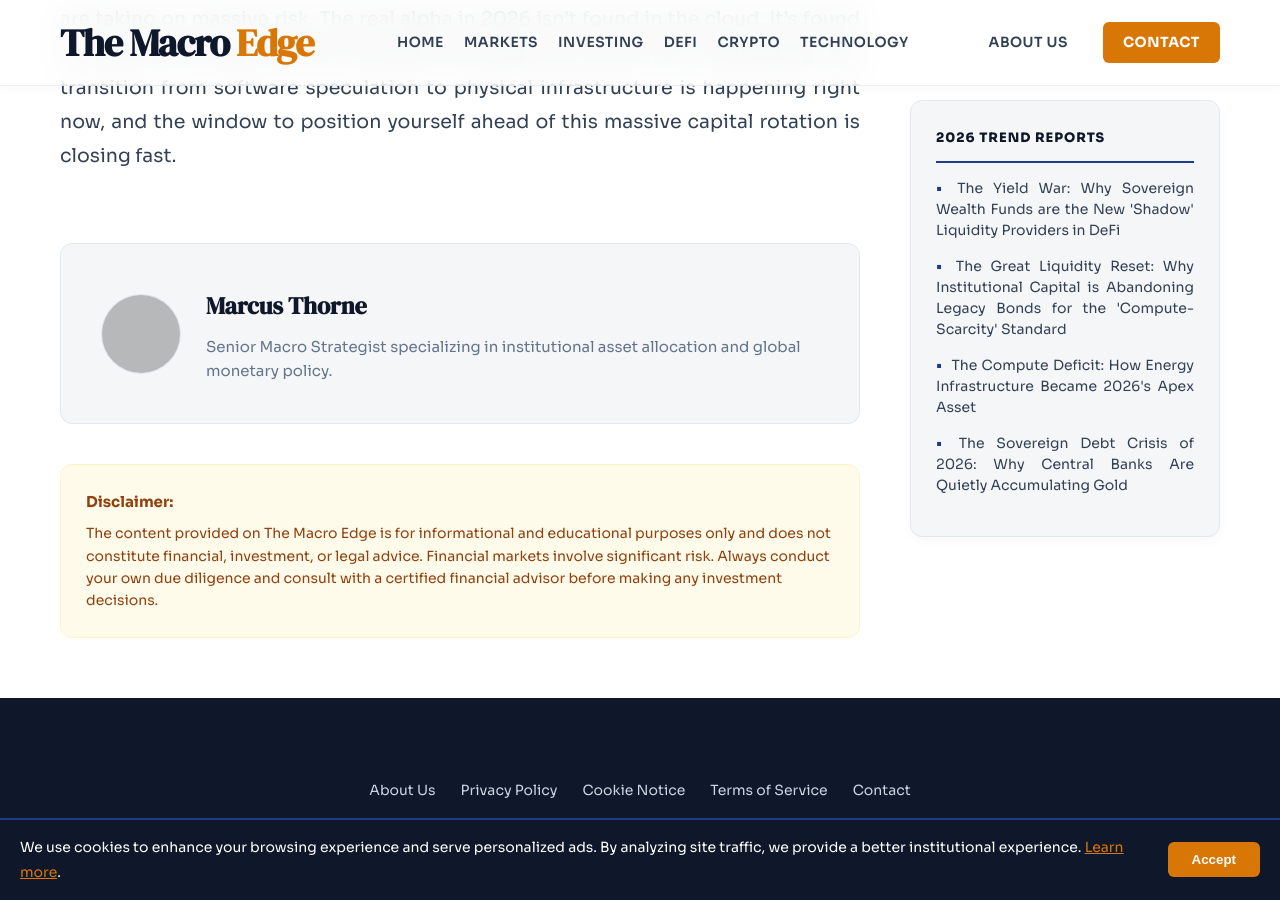
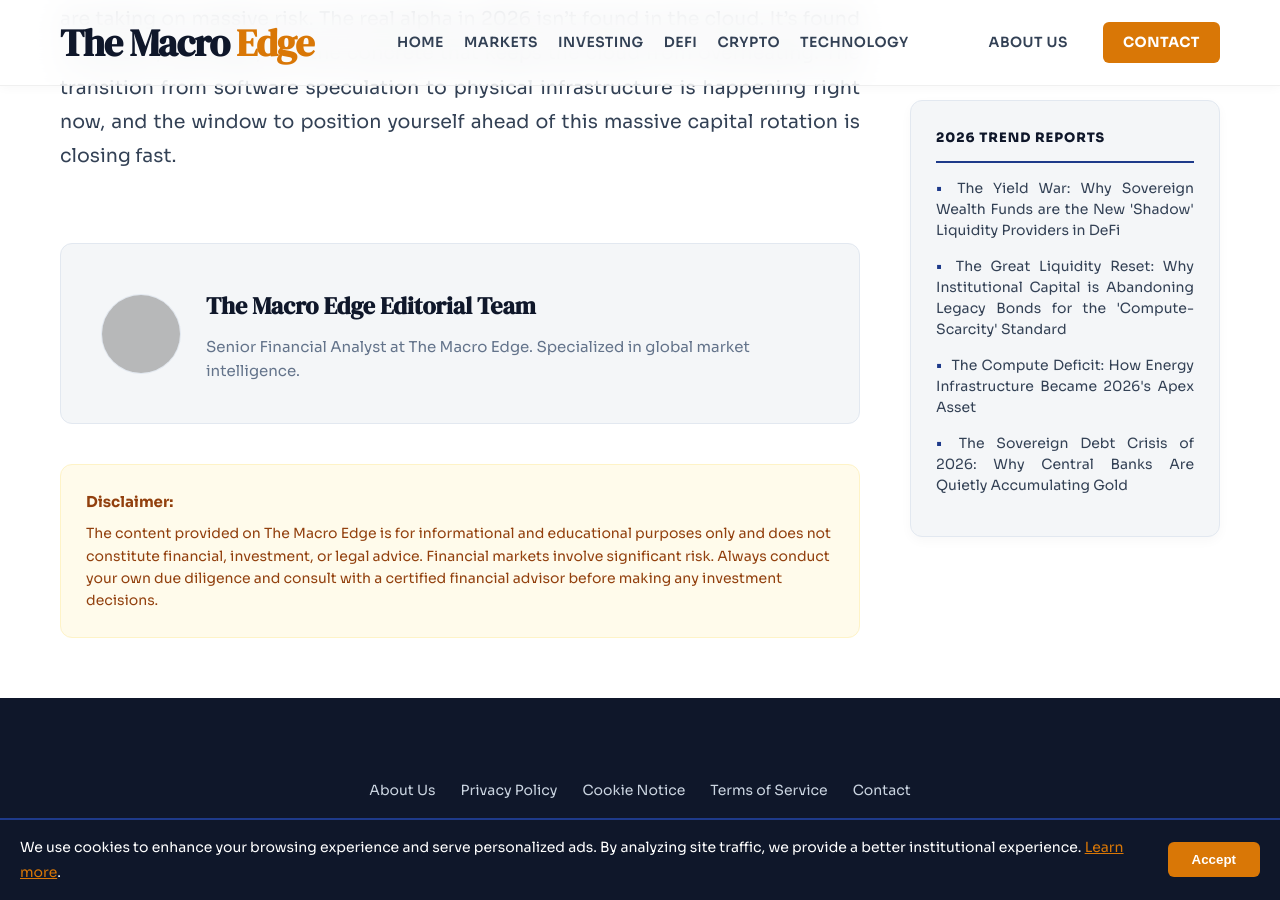
Before and after one commit to Frixx55/FinanceWorld, a Jekyll site: the page built from _posts/2026-05-01-ai-infrastructure-copper-nuclear.md, in a window 1280 px wide and 900 px high, scrolled down 3022 px. Built offline with Jekyll 4.4.1, drawn with Linux system fonts in a browser that asks for light colours; some of the changed text lies outside the part shown; grey boxes are pictures that could not be loaded.

Commit message:
Update author to The Macro Edge Editorial Team

```diff
--- a/_posts/2026-05-01-ai-infrastructure-copper-nuclear.md
+++ b/_posts/2026-05-01-ai-infrastructure-copper-nuclear.md
@@ -2,7 +2,7 @@
 layout: post
 title: "The AI Illusion: Why Copper and Concrete Are Outperforming Silicon in 2026"
 date: 2026-05-01 10:00:00 +0200
-author: "Marcus Thorne"
+author: "The Macro Edge Editorial Team"
 category: "Markets"
 image: "https://images.pexels.com/photos/257636/pexels-photo-257636.jpeg"
 excerpt: "Artificial Intelligence isn't just about code—it's about the physical grid. Discover why industrial commodities are the true backbone of the 2026 tech boom."
```
